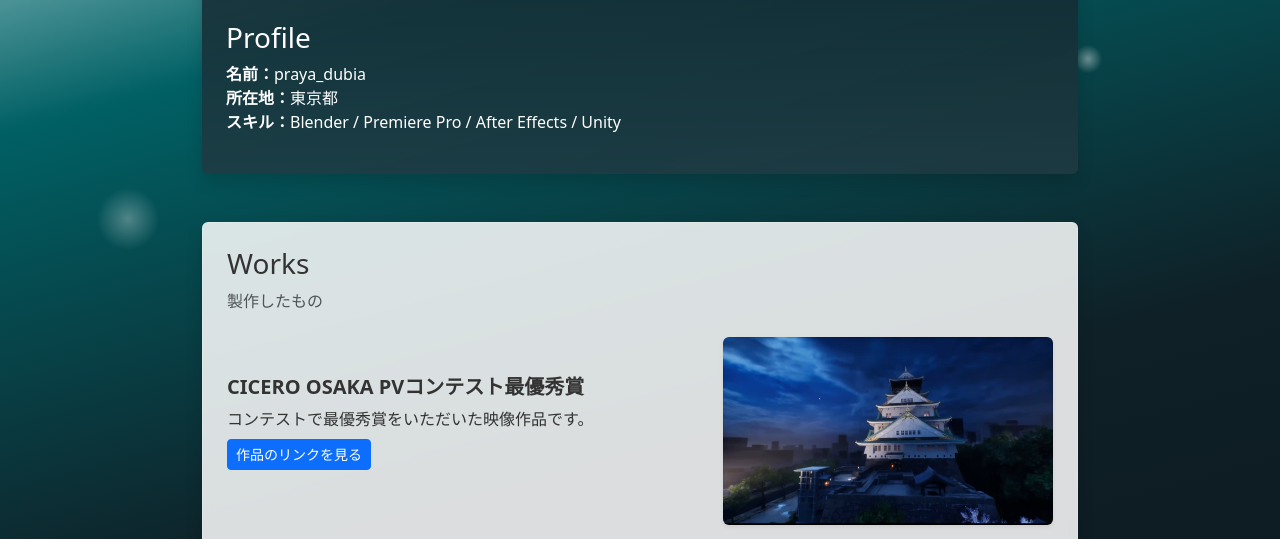
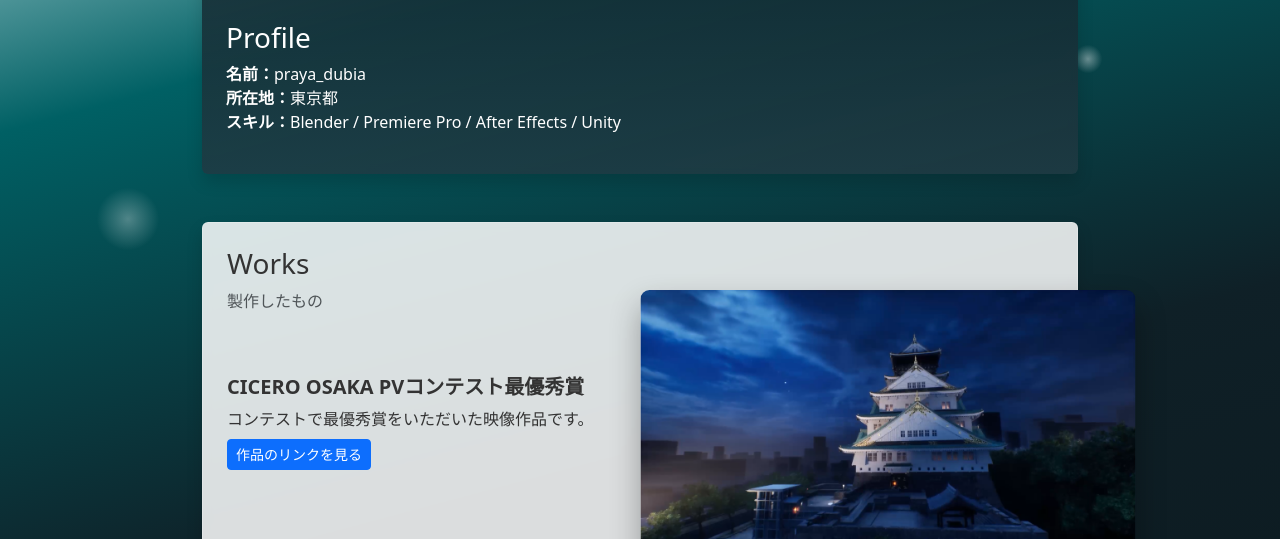
Before and after one commit to praya-dubia/praya-dubia.github.io, a plain HTML site: page index.html in a window 1280 px wide. Both pictures are taken after a click on the picture 887 px from the left and 691 px from the top of the page. Shown: the part 261-800 px from the top of the page. Drawn offline with nearby package versions, Linux system fonts and the light colour scheme.

Commit message:
ズーム変更

```diff
--- a/index.html
+++ b/index.html
@@ -53,13 +53,20 @@
         border-bottom: 2px solid #999999 !important;
       }
 
-      /* 【新機能】クリックすると拡大する画像のアニメーション設定 */
+      /* 画像のアニメーション設定 */
       .clickable-img {
         cursor: pointer; /* マウスを乗せたときに「手のひらマーク」にします */
-        transition: transform 0.2s ease; /* 大きさが変わる動きを0.2秒かけて滑らかにします */
+        transition: transform 0.3s ease, z-index 0s; /* 少しゆっくり（0.3秒）滑らかに動かします */
+        position: relative;
+        z-index: 1;
       }
-      .clickable-img:active {
-        transform: scale(1.08); /* クリックしている間だけ、元のサイズの1.08倍に拡大します */
+
+      /* 【変更】クリックされてこのクラスがついている時だけ、指定の倍率に拡大します */
+      /* 細部が見えやすいように、倍率を1.08から1.5に変更しました（数値を書き換えれば自由に変えられます） */
+      .clickable-img.is-zoomed {
+        transform: scale(1.5);
+        z-index: 10; /* 拡大した画像が他の文字や枠線の下に隠れないように最前面に出します */
+        box-shadow: 0 10px 20px rgba(0,0,0,0.3) !important; /* 浮き上がって見えるように影を強くします */
       }
     </style>
   </head>
@@ -151,5 +158,18 @@
 
     </div>
 
+    <script>
+      // 画面内のすべての「clickable-img」クラスがついた画像を探してリスト（配列のようなもの）にします
+      const images = document.querySelectorAll('.clickable-img');
+
+      // 見つかった画像の一枚一枚に、クリックイベントを設定します
+      images.forEach(function(img) {
+        img.addEventListener('click', function() {
+          // クリックされた画像に対して、is-zoomedクラスがあれば消し、なければ付けます（トグル処理）
+          img.classList.toggle('is-zoomed');
+        });
+      });
+    </script>
+
   </body>
 </html>
```
